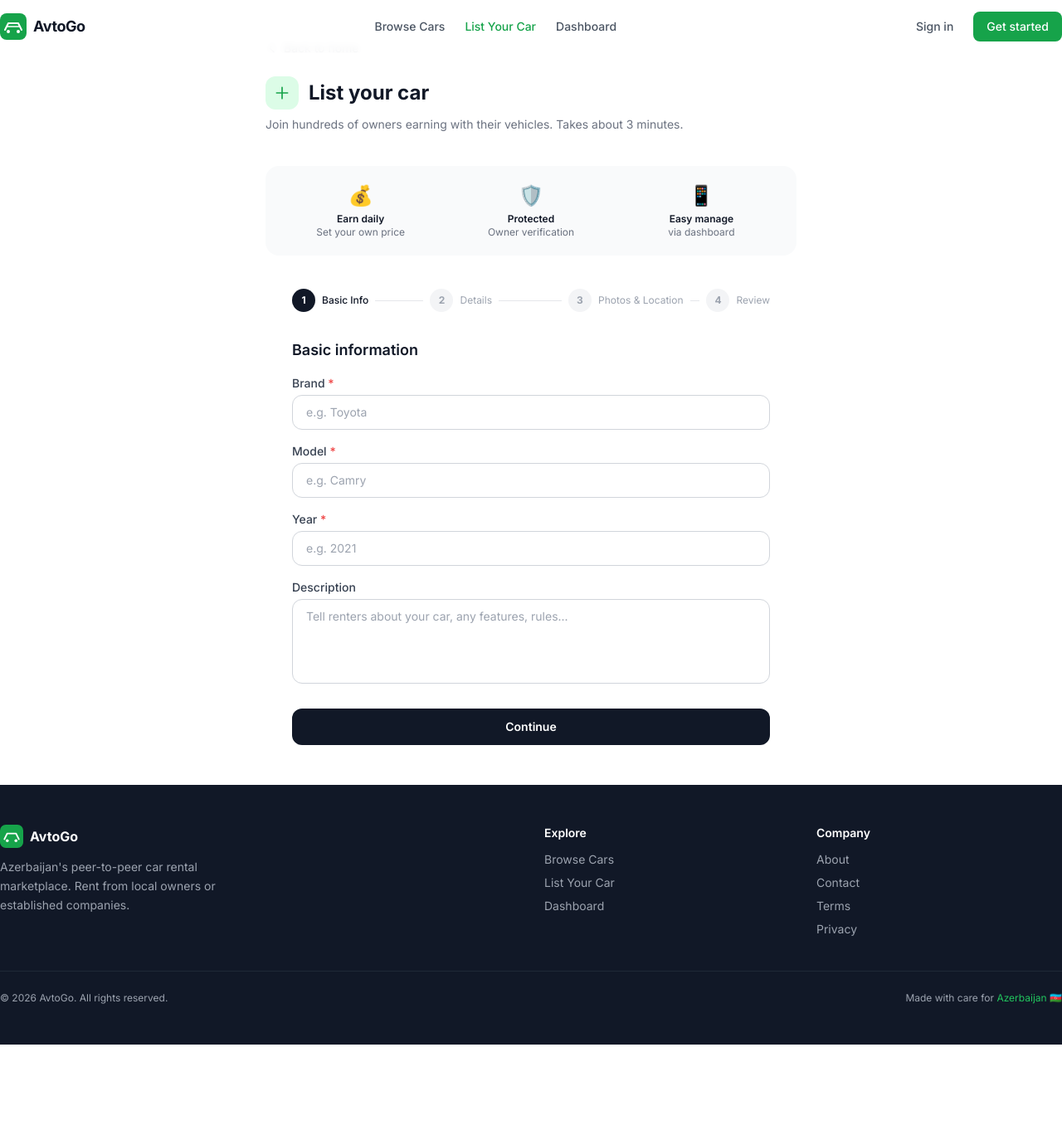
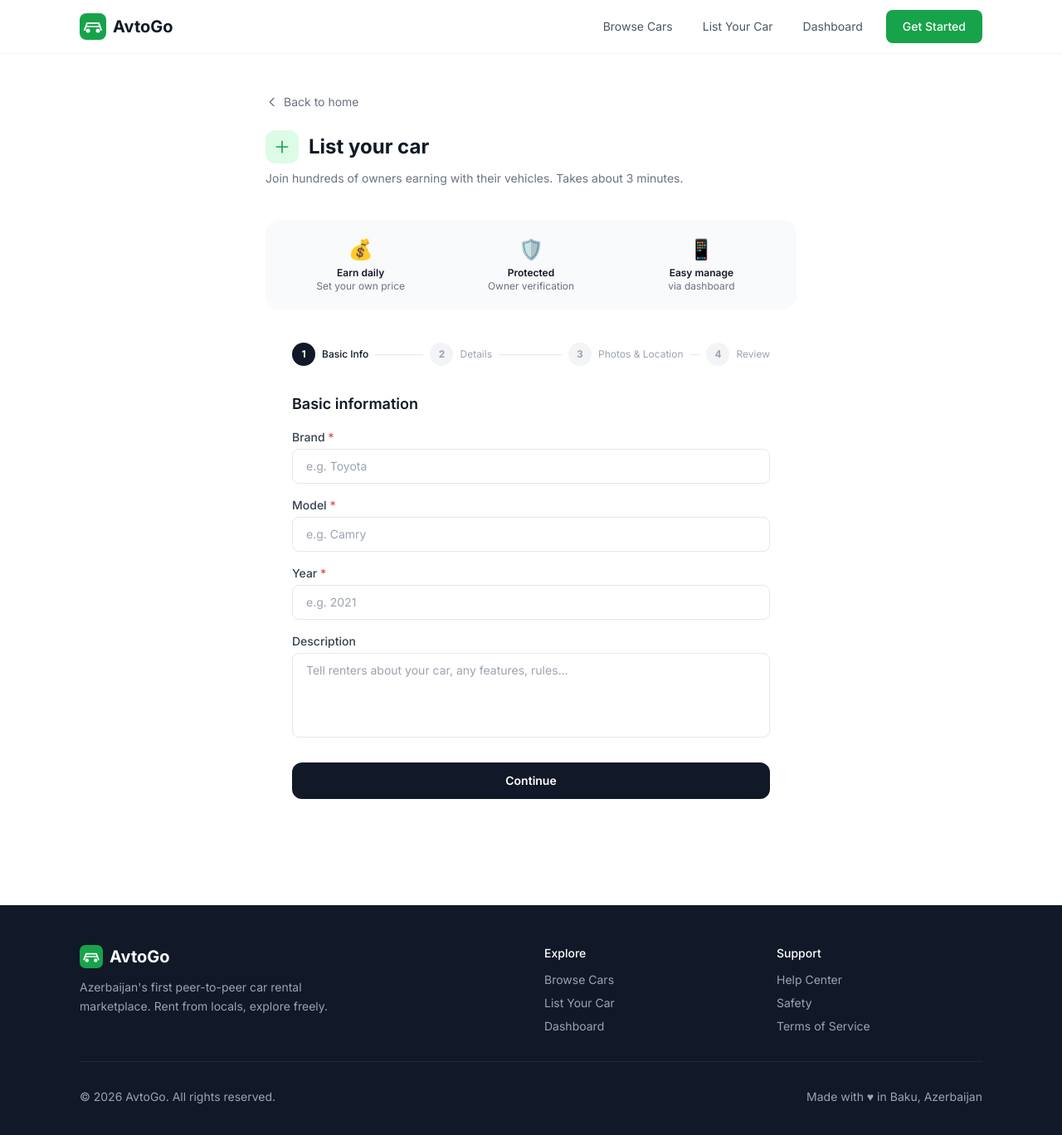
Before and after one commit to mdnesirov/avtogo, a Next.js app: page /list-car in a window 1280 px wide. Shown: the top 1368 px of the page at 83% size. Before the commit the page ends 1259 px from the top, so only its background shows below. Built offline with nearby package versions, Linux system fonts and the light colour scheme.

Commit message:
Sprint 1: Root layout, globals.css, Navbar, Footer

```diff
--- a/src/app/globals.css
+++ b/src/app/globals.css
@@ -1,82 +1,64 @@
+@import url('https://fonts.googleapis.com/css2?family=Inter:wght@300..700&display=swap');
 @tailwind base;
 @tailwind components;
 @tailwind utilities;
 
 :root {
   --green: #16a34a;
-  --green-dark: #15803d;
+  --green-hover: #15803d;
+  --font-sans: 'Inter', system-ui, sans-serif;
 }
 
-@layer base {
-  *, *::before, *::after { box-sizing: border-box; }
+*, *::before, *::after { box-sizing: border-box; margin: 0; padding: 0; }
 
 html {
   -webkit-font-smoothing: antialiased;
-    -moz-osx-font-smoothing: grayscale;
   scroll-behavior: smooth;
-    scroll-padding-top: 5rem;
 }
 
 body {
-    @apply bg-white text-gray-900;
-    font-family: 'Inter', -apple-system, BlinkMacSystemFont, sans-serif;
+  font-family: var(--font-sans);
+  color: #111;
+  background: #fff;
+  min-height: 100dvh;
 }
 
-  h1, h2, h3, h4, h5, h6 {
-    text-wrap: balance;
-    line-height: 1.2;
-  }
-
-  p, li { text-wrap: pretty; }
-
-  img, video { display: block; max-width: 100%; }
-
-  button { cursor: pointer; }
+img, video { display: block; max-width: 100%; height: auto; }
 
 :focus-visible {
-    outline: 2px solid #16a34a;
-    outline-offset: 2px;
-    border-radius: 6px;
-  }
-
-  @media (prefers-reduced-motion: reduce) {
-    *, *::before, *::after {
-      animation-duration: 0.01ms !important;
-      transition-duration: 0.01ms !important;
-    }
-  }
+  outline: 2px solid var(--green);
+  outline-offset: 3px;
+  border-radius: 4px;
 }
 
 @layer components {
-  /* Reusable input style used across forms */
+  .btn-primary {
+    @apply bg-green-600 text-white px-5 py-2.5 rounded-lg font-medium text-sm
+           hover:bg-green-700 transition-colors duration-150 inline-flex items-center gap-2;
+  }
+  .btn-secondary {
+    @apply border border-gray-200 text-gray-800 px-5 py-2.5 rounded-lg font-medium text-sm
+           hover:bg-gray-50 transition-colors duration-150 inline-flex items-center gap-2;
+  }
+  .btn-ghost {
+    @apply text-gray-600 px-4 py-2 rounded-lg text-sm
+           hover:bg-gray-100 transition-colors duration-150 inline-flex items-center gap-2;
+  }
   .input-field {
-    @apply w-full border border-gray-300 rounded-xl px-4 py-2.5 text-sm
-           bg-white text-gray-900 placeholder-gray-400
+    @apply w-full border border-gray-200 rounded-lg px-4 py-2.5 text-sm
            focus:outline-none focus:ring-2 focus:ring-green-600 focus:border-transparent
-           transition-shadow duration-150;
+           placeholder:text-gray-400 transition-shadow;
   }
-
-  .input-field:disabled {
-    @apply bg-gray-50 text-gray-400 cursor-not-allowed;
+  .card {
+    @apply bg-white border border-gray-100 rounded-xl shadow-sm hover:shadow-md transition-shadow;
   }
-
-  /* Skeleton loader shimmer */
-  .skeleton {
-    @apply bg-gray-200 rounded-lg animate-pulse;
+  .badge {
+    @apply inline-flex items-center gap-1 px-2.5 py-1 rounded-full text-xs font-medium;
   }
-
-  /* Green primary button */
-  .btn-primary {
-    @apply bg-green-600 hover:bg-green-700 active:bg-green-800
-           text-white font-semibold rounded-xl px-6 py-3
-           text-sm transition-colors duration-150
-           disabled:bg-gray-300 disabled:cursor-not-allowed;
+  .badge-green  { @apply badge bg-green-50 text-green-700; }
+  .badge-gray   { @apply badge bg-gray-100 text-gray-600; }
+  .badge-yellow { @apply badge bg-yellow-50 text-yellow-700; }
+  .badge-red    { @apply badge bg-red-50 text-red-600; }
+  .section-title { @apply text-2xl font-semibold text-gray-900 tracking-tight; }
+  .page-container { @apply max-w-6xl mx-auto px-4 sm:px-6 lg:px-8; }
 }
-
-  /* Ghost / secondary button */
-  .btn-secondary {
-    @apply border border-gray-200 hover:border-gray-400
-           text-gray-700 hover:text-gray-900 font-medium
-           rounded-xl px-6 py-3 text-sm transition-colors duration-150;
-  }
-}
--- a/src/app/layout.tsx
+++ b/src/app/layout.tsx
@@ -1,28 +1,15 @@
 import type { Metadata } from 'next';
-import { Inter } from 'next/font/google';
 import './globals.css';
 import Navbar from '@/components/layout/Navbar';
 import Footer from '@/components/layout/Footer';
 
-const inter = Inter({
-  subsets: ['latin'],
-  variable: '--font-inter',
-  display: 'swap',
-});
-
 export const metadata: Metadata = {
-  title: {
-    default: 'AvtoGo — Car Rentals in Azerbaijan',
-    template: '%s | AvtoGo',
-  },
-  description:
-    'Rent cars from local owners and rental companies across Azerbaijan. Best prices in Baku, Ganja, Sumqayit and beyond.',
-  keywords: ['car rental', 'azerbaijan', 'baku', 'avtogo', 'rent a car'],
+  title: 'AvtoGo — Car Rental in Azerbaijan',
+  description: 'Rent cars from trusted owners and companies across Azerbaijan. Best prices in Baku and beyond.',
   openGraph: {
-    title: 'AvtoGo — Car Rentals in Azerbaijan',
-    description: 'The easiest way to rent a car in Azerbaijan.',
+    title: 'AvtoGo',
+    description: 'Car rental marketplace in Azerbaijan',
     type: 'website',
-    locale: 'en_US',
   },
 };
 
@@ -32,7 +19,11 @@ export default function RootLayout({
   children: React.ReactNode;
 }) {
   return (
-    <html lang="en" className={inter.variable}>
+    <html lang="en">
+      <head>
+        <link rel="preconnect" href="https://fonts.googleapis.com" />
+        <link rel="preconnect" href="https://fonts.gstatic.com" crossOrigin="anonymous" />
+      </head>
       <body>
         <Navbar />
         <main>{children}</main>
--- a/src/components/layout/Footer.tsx
+++ b/src/components/layout/Footer.tsx
@@ -1,31 +1,30 @@
 import Link from 'next/link';
 
 export default function Footer() {
-  const currentYear = new Date().getFullYear();
-
   return (
-    <footer className="bg-gray-900 text-gray-400 mt-auto">
-      <div className="container py-12">
+    <footer className="bg-gray-900 text-gray-400 mt-20">
+      <div className="max-w-6xl mx-auto px-4 sm:px-6 lg:px-8 py-12">
         <div className="grid grid-cols-1 md:grid-cols-4 gap-8">
           {/* Brand */}
           <div className="md:col-span-2">
-            <Link href="/" className="flex items-center gap-2 text-white font-bold mb-3">
+            <div className="flex items-center gap-2 font-bold text-xl text-white mb-3">
               <svg width="28" height="28" viewBox="0 0 32 32" fill="none">
                 <rect width="32" height="32" rx="8" fill="#16a34a" />
-                <path d="M6 20l4-8h12l4 8" stroke="white" strokeWidth="2" strokeLinecap="round" strokeLinejoin="round" />
-                <circle cx="10" cy="22" r="2" fill="white" />
-                <circle cx="22" cy="22" r="2" fill="white" />
+                <path d="M6 20l3-8h14l3 8" stroke="#fff" strokeWidth="2" strokeLinecap="round" />
+                <circle cx="10" cy="21" r="2.5" fill="#fff" />
+                <circle cx="22" cy="21" r="2.5" fill="#fff" />
+                <path d="M8 16h16" stroke="#fff" strokeWidth="1.5" strokeLinecap="round" />
               </svg>
               AvtoGo
-            </Link>
+            </div>
             <p className="text-sm leading-relaxed max-w-xs">
-              Azerbaijan&apos;s peer-to-peer car rental marketplace. Rent from local owners or established companies.
+              Azerbaijan&apos;s first peer-to-peer car rental marketplace. Rent from locals, explore freely.
             </p>
           </div>
 
           {/* Links */}
           <div>
-            <h3 className="text-white text-sm font-semibold mb-3">Explore</h3>
+            <h3 className="text-white font-medium mb-3 text-sm">Explore</h3>
             <ul className="space-y-2 text-sm">
               <li><Link href="/cars" className="hover:text-white transition-colors">Browse Cars</Link></li>
               <li><Link href="/list-car" className="hover:text-white transition-colors">List Your Car</Link></li>
@@ -34,22 +33,18 @@ export default function Footer() {
           </div>
 
           <div>
-            <h3 className="text-white text-sm font-semibold mb-3">Company</h3>
+            <h3 className="text-white font-medium mb-3 text-sm">Support</h3>
             <ul className="space-y-2 text-sm">
-              <li><Link href="/about" className="hover:text-white transition-colors">About</Link></li>
-              <li><Link href="/contact" className="hover:text-white transition-colors">Contact</Link></li>
-              <li><Link href="/terms" className="hover:text-white transition-colors">Terms</Link></li>
-              <li><Link href="/privacy" className="hover:text-white transition-colors">Privacy</Link></li>
+              <li><a href="#" className="hover:text-white transition-colors">Help Center</a></li>
+              <li><a href="#" className="hover:text-white transition-colors">Safety</a></li>
+              <li><a href="#" className="hover:text-white transition-colors">Terms of Service</a></li>
             </ul>
           </div>
         </div>
 
-        <div className="mt-10 pt-6 border-t border-gray-800 flex flex-col sm:flex-row justify-between items-center gap-4 text-xs">
-          <p>© {currentYear} AvtoGo. All rights reserved.</p>
-          <p>
-            Made with care for{' '}
-            <span className="text-green-500">Azerbaijan 🇦🇿</span>
-          </p>
+        <div className="border-t border-gray-800 mt-8 pt-8 flex flex-col sm:flex-row justify-between items-center gap-4 text-sm">
+          <p>&copy; {new Date().getFullYear()} AvtoGo. All rights reserved.</p>
+          <p>Made with ♥ in Baku, Azerbaijan</p>
         </div>
       </div>
     </footer>
--- a/src/components/layout/Navbar.tsx
+++ b/src/components/layout/Navbar.tsx
@@ -1,134 +1,55 @@
 'use client';
-
-import { useState, useEffect } from 'react';
 import Link from 'next/link';
-import { usePathname } from 'next/navigation';
+import { useState } from 'react';
+import { Menu, X, Car } from 'lucide-react';
 
 export default function Navbar() {
-  const [scrolled, setScrolled] = useState(false);
-  const [menuOpen, setMenuOpen] = useState(false);
-  const pathname = usePathname();
-
-  useEffect(() => {
-    const onScroll = () => setScrolled(window.scrollY > 12);
-    window.addEventListener('scroll', onScroll, { passive: true });
-    return () => window.removeEventListener('scroll', onScroll);
-  }, []);
-
-  // Close mobile menu on route change
-  useEffect(() => setMenuOpen(false), [pathname]);
-
-  const navLinks = [
-    { href: '/cars',      label: 'Browse Cars' },
-    { href: '/list-car',  label: 'List Your Car' },
-    { href: '/dashboard', label: 'Dashboard' },
-  ];
+  const [open, setOpen] = useState(false);
 
   return (
-    <header
-      className={`fixed top-0 inset-x-0 z-50 transition-all duration-200 ${
-        scrolled ? 'bg-white shadow-sm border-b border-gray-100' : 'bg-white/90 backdrop-blur-sm'
-      }`}
-    >
-      <div className="container">
+    <header className="sticky top-0 z-50 bg-white border-b border-gray-100">
+      <nav className="max-w-6xl mx-auto px-4 sm:px-6 lg:px-8">
         <div className="flex items-center justify-between h-16">
           {/* Logo */}
-          <Link href="/" className="flex items-center gap-2 font-bold text-gray-900 hover:opacity-80">
-            <svg width="32" height="32" viewBox="0 0 32 32" fill="none" aria-label="AvtoGo">
+          <Link href="/" className="flex items-center gap-2 font-bold text-xl text-gray-900">
+            <svg width="32" height="32" viewBox="0 0 32 32" fill="none" aria-label="AvtoGo logo">
               <rect width="32" height="32" rx="8" fill="#16a34a" />
-              <path d="M6 20l4-8h12l4 8" stroke="white" strokeWidth="2" strokeLinecap="round" strokeLinejoin="round" />
-              <circle cx="10" cy="22" r="2" fill="white" />
-              <circle cx="22" cy="22" r="2" fill="white" />
-              <path d="M8 16h16" stroke="white" strokeWidth="1.5" strokeLinecap="round" />
+              <path d="M6 20l3-8h14l3 8" stroke="#fff" strokeWidth="2" strokeLinecap="round" />
+              <circle cx="10" cy="21" r="2.5" fill="#fff" />
+              <circle cx="22" cy="21" r="2.5" fill="#fff" />
+              <path d="M8 16h16" stroke="#fff" strokeWidth="1.5" strokeLinecap="round" />
             </svg>
-            <span className="text-lg tracking-tight">AvtoGo</span>
+            AvtoGo
           </Link>
 
           {/* Desktop nav */}
-          <nav className="hidden md:flex items-center gap-6" aria-label="Main navigation">
-            {navLinks.map((link) => (
-              <Link
-                key={link.href}
-                href={link.href}
-                className={`text-sm font-medium transition-colors ${
-                  pathname === link.href
-                    ? 'text-green-600'
-                    : 'text-gray-600 hover:text-gray-900'
-                }`}
-              >
-                {link.label}
-              </Link>
-            ))}
-          </nav>
-
-          {/* Desktop CTAs */}
-          <div className="hidden md:flex items-center gap-3">
-            <Link
-              href="/auth/login"
-              className="text-sm font-medium text-gray-600 hover:text-gray-900 px-3 py-2 rounded-lg hover:bg-gray-50"
-            >
-              Sign in
-            </Link>
-            <Link
-              href="/auth/signup"
-              className="text-sm font-medium text-white bg-green-600 hover:bg-green-700 px-4 py-2 rounded-lg"
-            >
-              Get started
-            </Link>
+          <div className="hidden md:flex items-center gap-1">
+            <Link href="/cars" className="btn-ghost">Browse Cars</Link>
+            <Link href="/list-car" className="btn-ghost">List Your Car</Link>
+            <Link href="/dashboard" className="btn-ghost">Dashboard</Link>
+            <Link href="/list-car" className="btn-primary ml-2">Get Started</Link>
           </div>
 
           {/* Mobile hamburger */}
           <button
-            className="md:hidden p-2 rounded-lg text-gray-600 hover:bg-gray-50"
-            onClick={() => setMenuOpen(!menuOpen)}
-            aria-label={menuOpen ? 'Close menu' : 'Open menu'}
-            aria-expanded={menuOpen}
+            className="md:hidden p-2 rounded-lg hover:bg-gray-100 transition-colors"
+            onClick={() => setOpen(!open)}
+            aria-label="Toggle menu"
           >
-            {menuOpen ? (
-              <svg width="24" height="24" viewBox="0 0 24 24" fill="none" stroke="currentColor" strokeWidth="2">
-                <path d="M18 6 6 18M6 6l12 12" />
-              </svg>
-            ) : (
-              <svg width="24" height="24" viewBox="0 0 24 24" fill="none" stroke="currentColor" strokeWidth="2">
-                <path d="M4 6h16M4 12h16M4 18h16" />
-              </svg>
-            )}
+            {open ? <X size={20} /> : <Menu size={20} />}
           </button>
         </div>
 
         {/* Mobile menu */}
-        {menuOpen && (
-          <div className="md:hidden border-t border-gray-100 py-4 space-y-1">
-            {navLinks.map((link) => (
-              <Link
-                key={link.href}
-                href={link.href}
-                className={`block px-3 py-2 rounded-lg text-sm font-medium ${
-                  pathname === link.href
-                    ? 'bg-green-50 text-green-700'
-                    : 'text-gray-600 hover:bg-gray-50 hover:text-gray-900'
-                }`}
-              >
-                {link.label}
-              </Link>
-            ))}
-            <div className="pt-3 border-t border-gray-100 flex flex-col gap-2">
-              <Link
-                href="/auth/login"
-                className="block px-3 py-2 text-sm font-medium text-gray-600 hover:bg-gray-50 rounded-lg"
-              >
-                Sign in
-              </Link>
-              <Link
-                href="/auth/signup"
-                className="block px-3 py-2 text-sm font-medium text-white bg-green-600 hover:bg-green-700 rounded-lg text-center"
-              >
-                Get started
-              </Link>
-            </div>
+        {open && (
+          <div className="md:hidden py-3 pb-4 border-t border-gray-100 flex flex-col gap-1">
+            <Link href="/cars" className="btn-ghost" onClick={() => setOpen(false)}>Browse Cars</Link>
+            <Link href="/list-car" className="btn-ghost" onClick={() => setOpen(false)}>List Your Car</Link>
+            <Link href="/dashboard" className="btn-ghost" onClick={() => setOpen(false)}>Dashboard</Link>
+            <Link href="/list-car" className="btn-primary mt-2" onClick={() => setOpen(false)}>Get Started</Link>
           </div>
         )}
-      </div>
+      </nav>
     </header>
   );
 }
```
Lines whose indentation alone changed are shown as unchanged.
